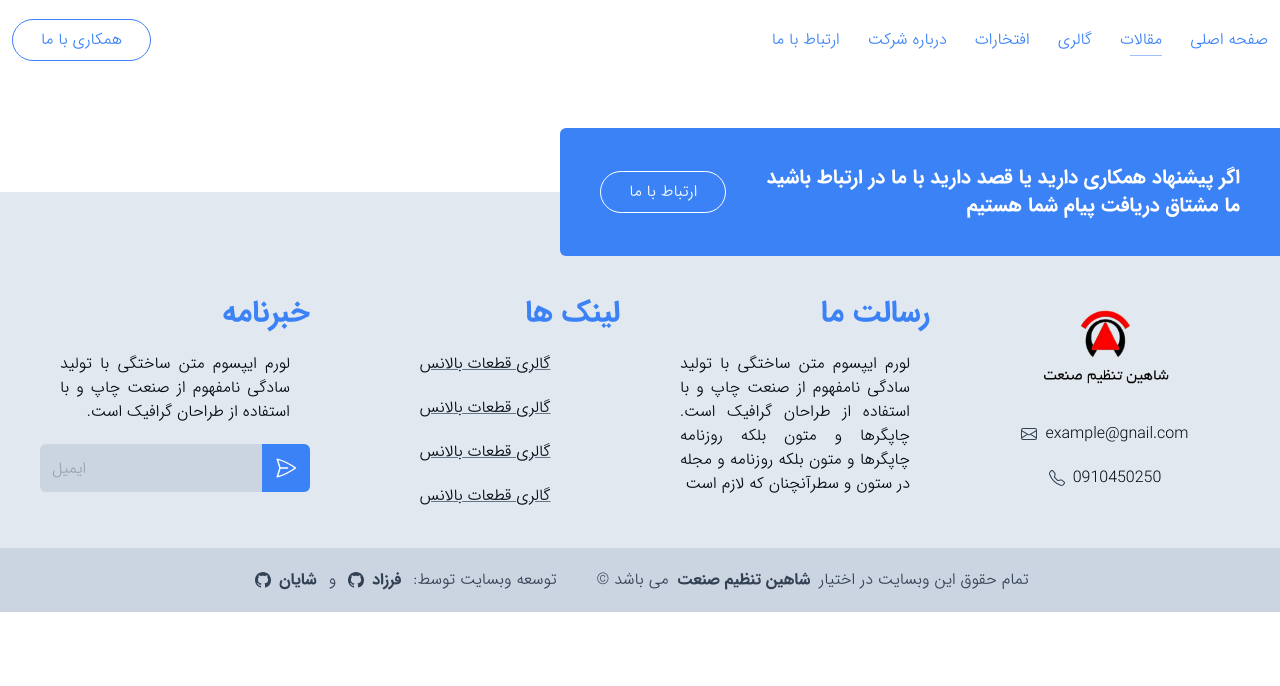
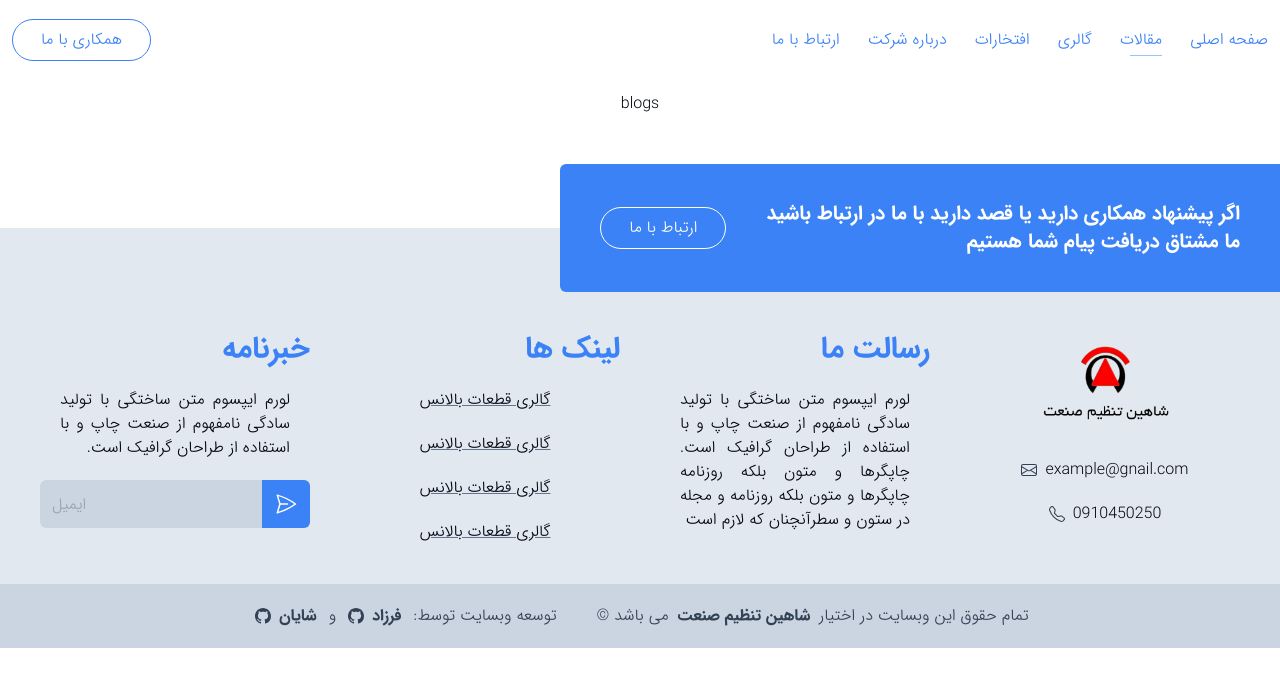
Before and after one commit to FarzadVav/shahinTanzimSanat, a React (Vite) app: page /blogs in a window 1280 px wide. Shown: the top 686 px of the page. Built offline with nearby package versions, Linux system fonts and the light colour scheme.

Commit message:
build Blogs page

```diff
--- /dev/null
+++ b/src/pages/Blogs/Blogs.jsx
@@ -0,0 +1,10 @@
+import React from 'react'
+
+export default function Blogs() {
+  return (
+    <div className='container mt-3 flex flex-col justify-center items-center px-3
+    sm:p-0'>
+        blogs
+    </div>
+  )
+}
--- a/src/routes.jsx
+++ b/src/routes.jsx
@@ -1,9 +1,11 @@
 import Home from "./pages/Home/Home"
 import Gallery from "./pages/Gallery/Gallery"
+import Blogs from "./pages/Blogs/Blogs"
 
 const routes = [
   { path: '/', element: <Home /> },
   { path: '/gallery', element: <Gallery /> },
+  { path: '/blogs', element: <Blogs /> },
 ]
 
 export default routes
```
